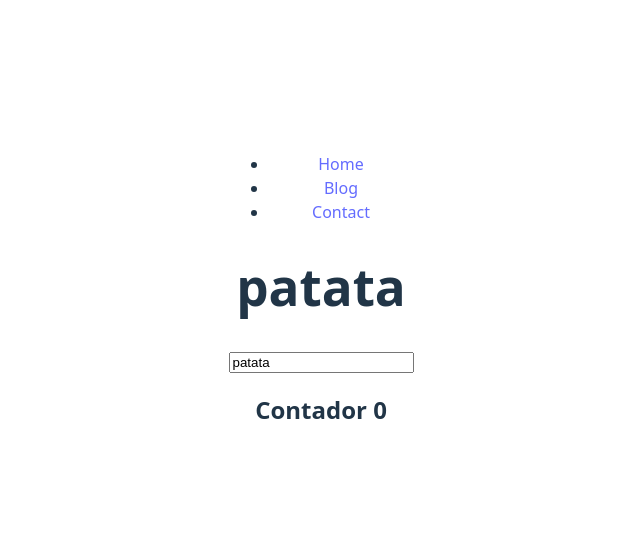
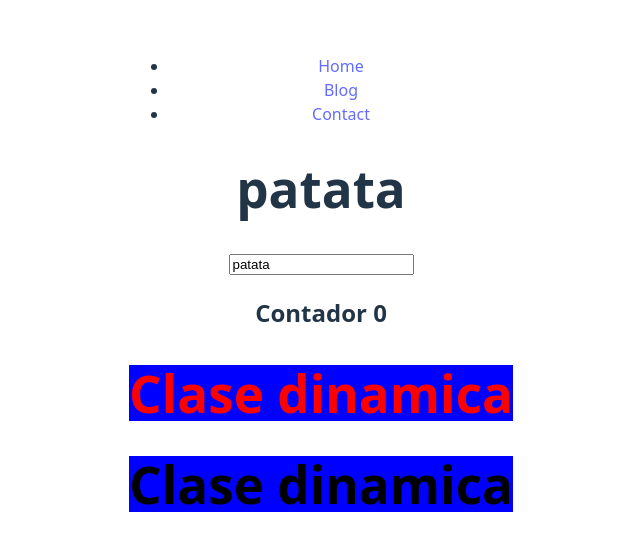
Before and after one commit to GERARDOCALLIRGOSJAQUE/my-vue-project, a Vue app: page / in a window 1280 px wide. Shown: the part 108-658 px from the top of the page, without its empty margins (319-959 px from the left). Built offline with nearby package versions, Linux system fonts and the light colour scheme.

Commit message:
Setimo commit: Clases dinamicas

```diff
--- a/src/App.vue
+++ b/src/App.vue
@@ -9,8 +9,9 @@ import { ref } from 'vue';
   const addOne = () => {
     number.value++;
   };
-  const myId = 'patata';
+
   const myValue = ref('patata');
+  let myCondition = true;
 </script>
 
 <template>
@@ -18,6 +19,8 @@ import { ref } from 'vue';
   <h1>{{ myValue}}</h1> <!--v-bind:id="myId" = :id="myId"-->
   <input type="text" v-model="myValue"> <!--v-bindcrear reactividad"-->
   <h2 @click="addOne">Contador {{ number }}</h2>
+  <h1 :class="myCondition ? 'title' : 'black'">Clase dinamica</h1>
+  <h1 :class="{title: myCondition, black: true}">Clase dinamica</h1>
 </template>
 
 <style scoped>
@@ -25,4 +28,7 @@ import { ref } from 'vue';
     background-color: blue;
     color: red;
   }
+  .black {
+    color: rgb(0, 0, 0);
+  }
 </style>
```
